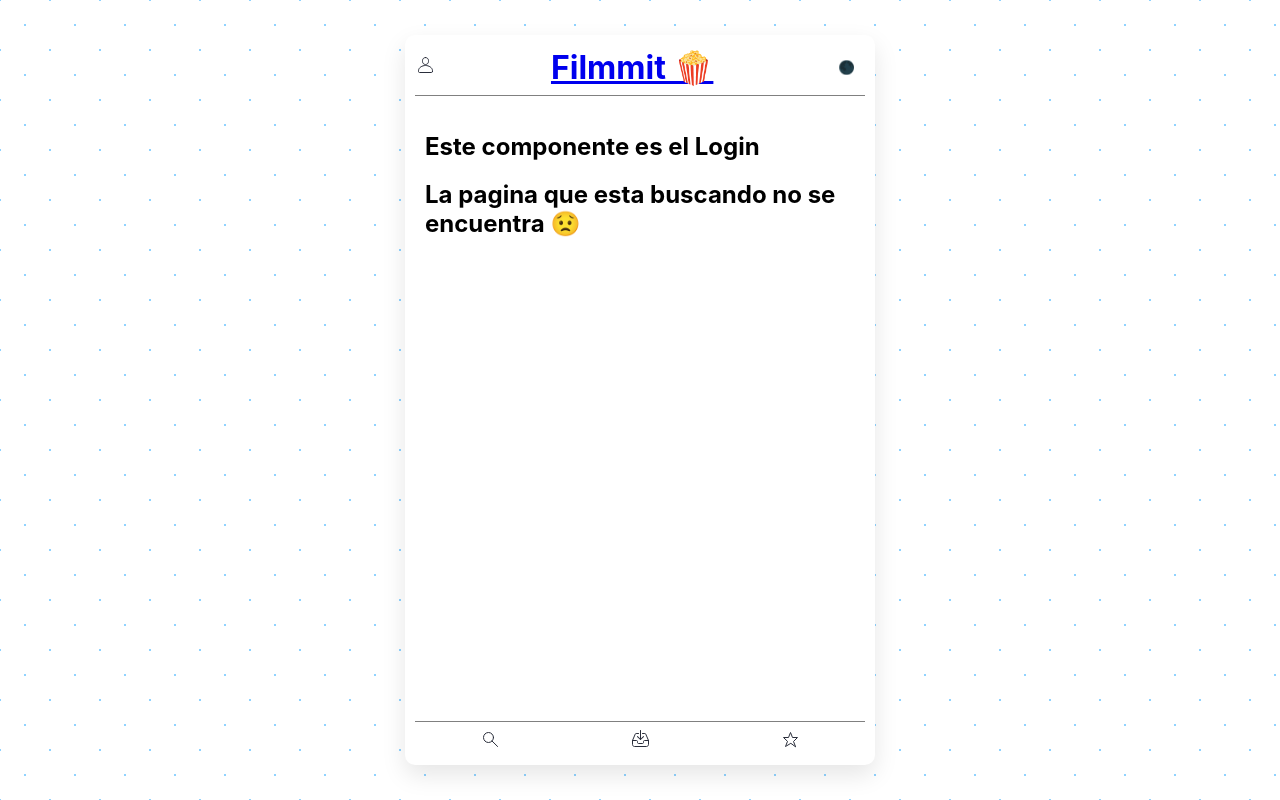
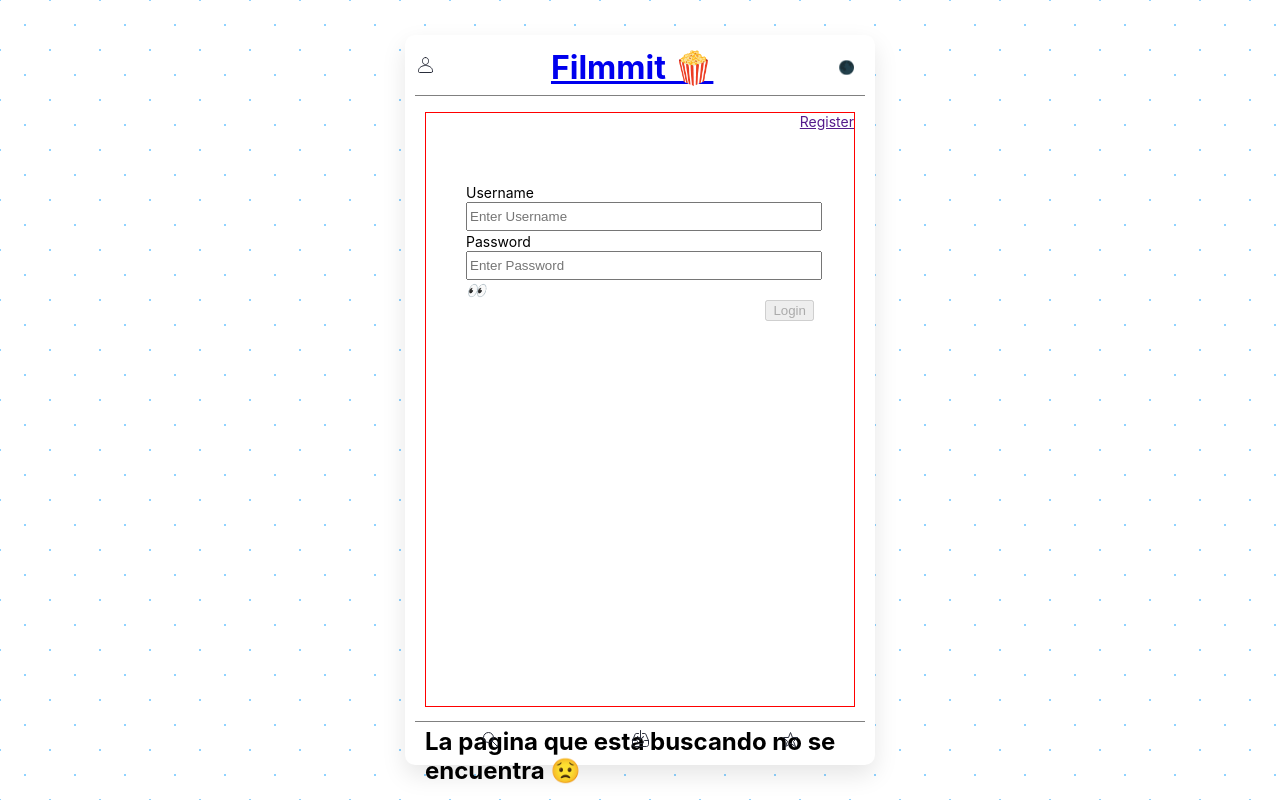
Before and after one commit to jmaciasfelix/search-movies, a React (Create React App) app: page /login in a window 1280 px wide. Built offline with nearby package versions, Linux system fonts and the light colour scheme; no server answers.

Commit message:
Logic login, create inputs and hidden password

```diff
--- a/src/pages/Login/index.js
+++ b/src/pages/Login/index.js
@@ -1,7 +1,87 @@
-import React from "react";
+import React, { useState } from "react";
+import styled from "styled-components";
+//wouter
+import { Link } from "wouter";
 
-export const Login = () => (
-    <section>
-        <h1>Este componente es el Login</h1>
-    </section>
-)
+const Wrapper = styled.section`
+  border: 1px solid red;
+  height: 100%;
+
+  p {
+    margin: 0;
+    padding: 0;
+    font-size: 14px;
+    text-align: right;
+    cursor: pointer;
+  }
+  label {
+    font-size: 14px;
+  }
+  i {
+    cursor: pointer;
+  }
+`;
+const FormLogin = styled.form`
+  //border: 1px solid blue;
+  margin-top: 10%;
+  padding: 10px 40px;
+  input {
+    display: block;
+    width: 100%;
+    padding: 5px 2px;
+  }
+  button {
+    margin-right: 0;
+    float: right;
+  }
+`;
+const FieldPassword = styled.div``;
+
+export const Login = () => {
+  const [isHidden, setHidden] = useState(false);
+  const [password, setPassword] = useState("");
+  const [user, setUser] = useState("");
+
+  const isDisabled = () => !(user && password);
+
+  const handleLogin = (e) => {
+    e.preventDefault();
+    console.log("handleLogin");
+  };
+
+  return (
+    <Wrapper>
+      <Link>
+        <p>Register</p>
+      </Link>
+      <FormLogin>
+        <div>
+          <label htmlFor="username">Username</label>
+          <input
+            type="text"
+            name="username"
+            placeholder="Enter Username"
+            value={user}
+            onChange={(e) => setUser(e.target.value)}
+          />
+        </div>
+        <FieldPassword>
+          <label htmlFor="lname">Password</label>
+          <input
+            type={isHidden ? "password" : "text"}
+            name="password"
+            placeholder="Enter Password"
+            value={password}
+            onChange={(e) => setPassword(e.target.value)}
+          />
+          <i type="button" onClick={() => setHidden(!isHidden)}>
+            👀
+          </i>
+        </FieldPassword>
+        <button type="submit" onClick={handleLogin} disabled={isDisabled()}>
+          Login
+        </button>
+      </FormLogin>
+    </Wrapper>
+  );
+};
```
